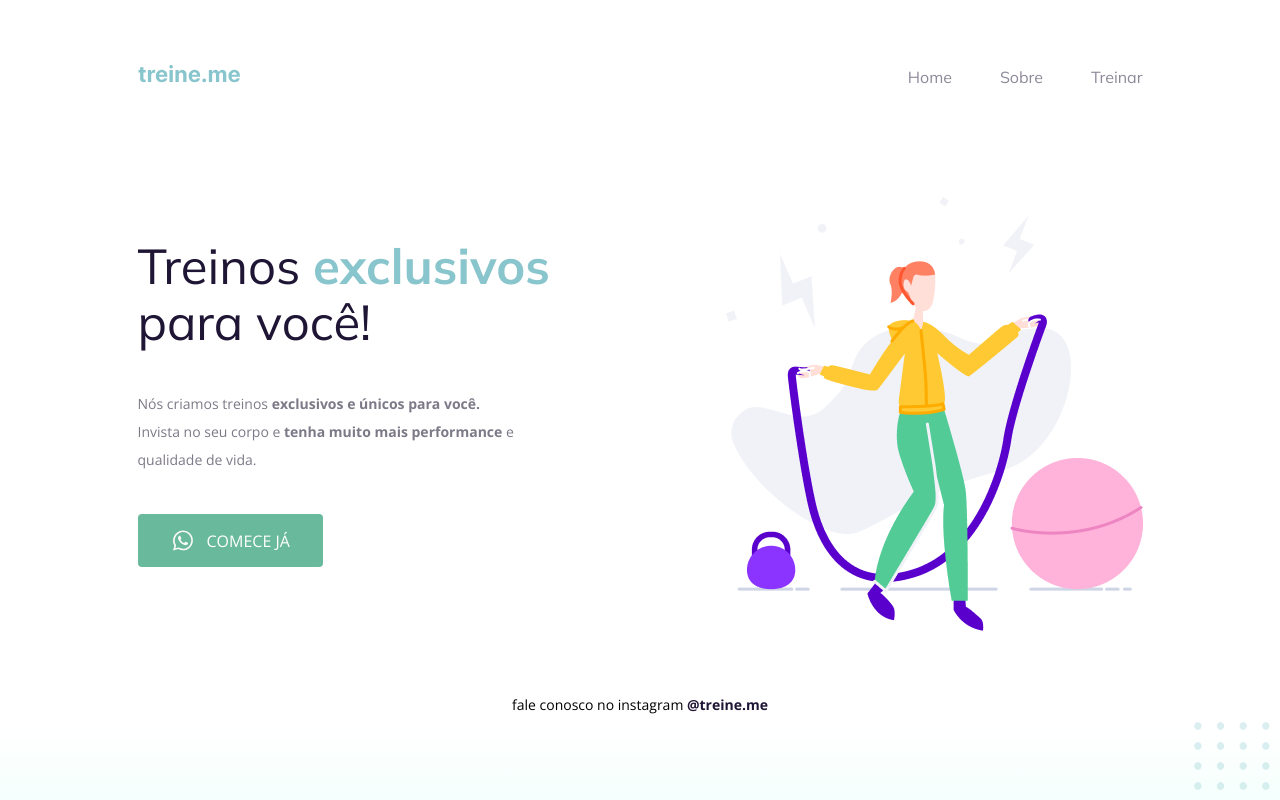
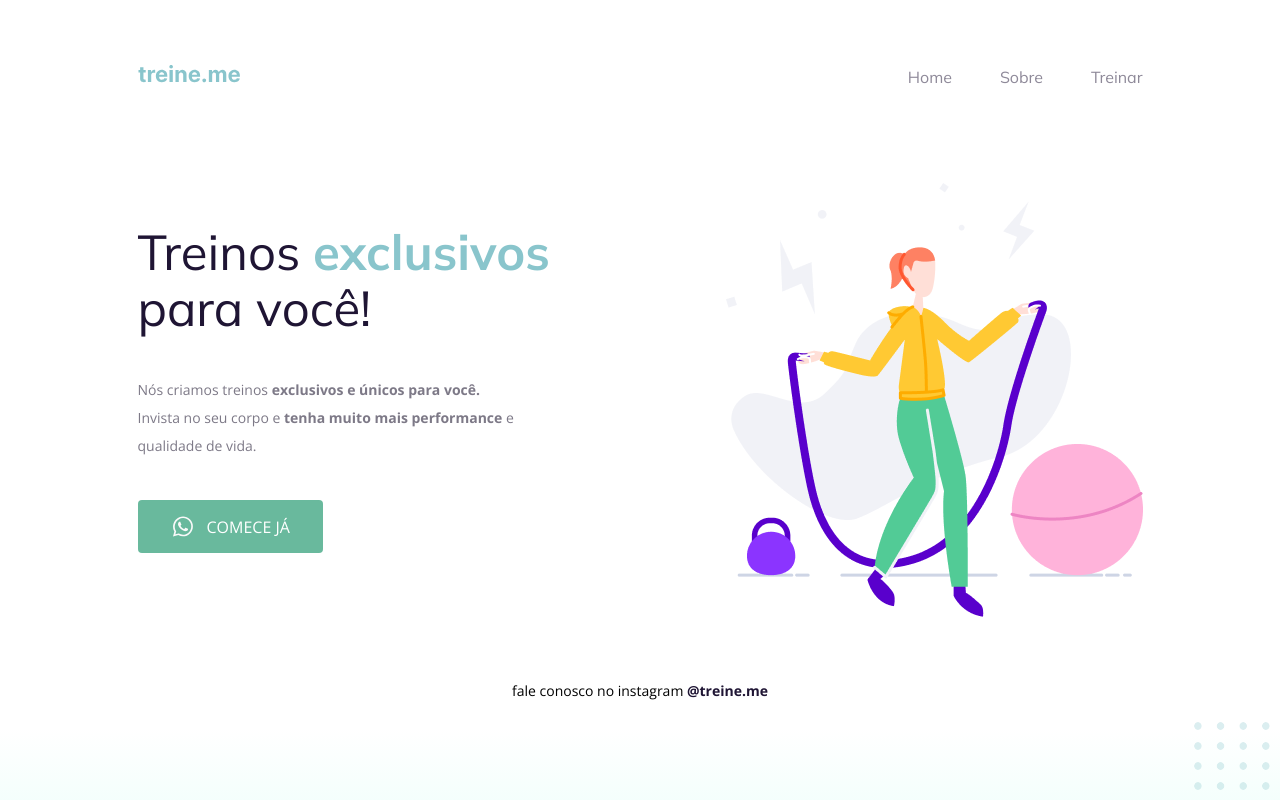
Before and after one commit to Jonatank28/Corrigindo-bugs-02--, a plain HTML site: page index.html in a window 1280 px wide. Drawn offline with nearby package versions, Linux system fonts and the light colour scheme.

Commit message:
Update style.css

```diff
--- a/style.css
+++ b/style.css
@@ -61,7 +61,7 @@ body {
     font-weight: bold;
   }
   main{
-    margin-top: 109px;
+    margin-top: 95px;
   }
   section{
     display: flex;
```
